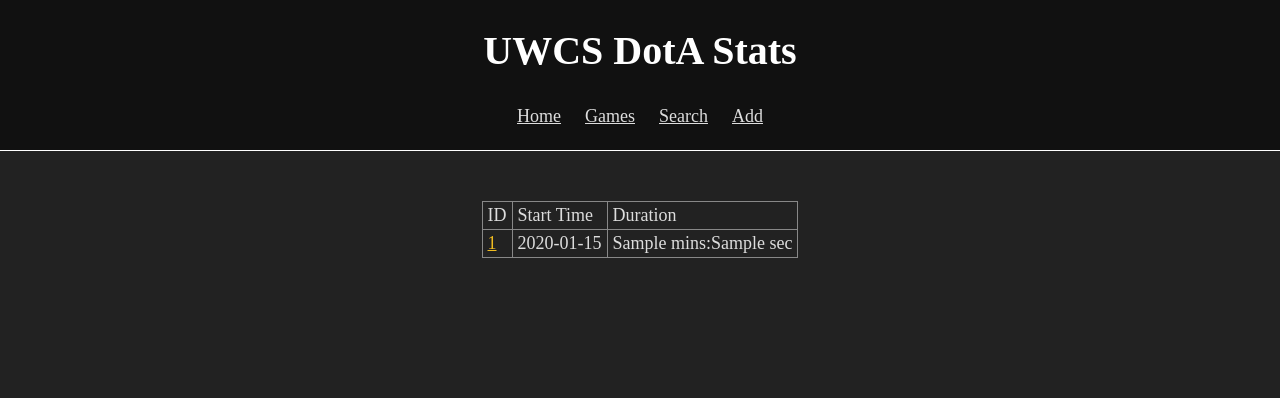
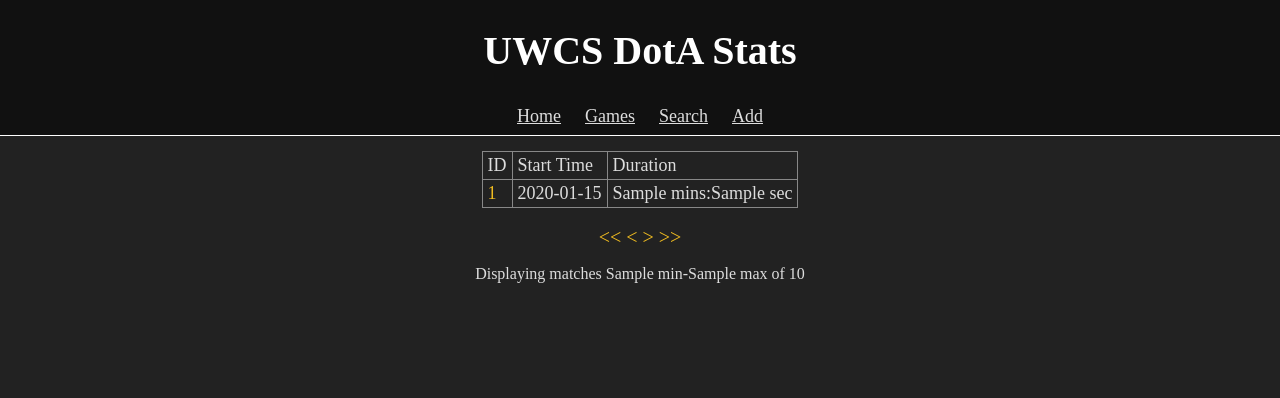
Before and after one commit to Moltenfire/dota2stats, a Python web app: template site/templates/mainstats/games.html in a window 1280 px wide. Shown: the top 398 px of the page. Run offline with Jinja, Linux system fonts and the light colour scheme; the template is opened without the code that fills it: most values are stand-ins (such as "Sample title", 1, 10 or a date in 2020).

Commit message:
Done more stuff

```diff
--- a/site/dotastats/mainstats/static/base.css
+++ b/site/dotastats/mainstats/static/base.css
@@ -21,11 +21,11 @@
 }
 
 #header {
-    position: fixed;
+    position: absolute;
     top: 0;
     left: 0;
     width: 100%;
-    height: 150px;
+    height: 135px;
     background:#111;
     border-bottom: 1px solid #FFF
 }
@@ -51,15 +51,21 @@
     color: #DDD;
     padding-left: 10px;
     padding-right: 10px;
+    text-decoration:underline
+}
+
+#menu  a:hover{
+    text-decoration:none
 }
 
 a {
 	color: #F0BC20;
+    text-decoration:none
 }
 
 a:hover {
-	text-decoration: none;
 	color: #46D;
+    text-decoration:none
 }
 
 #content {
@@ -67,11 +73,20 @@
     padding-top: 1px;
     padding-bottom: 100px;
     margin: 50px;
-    margin-top: 200px;
+    margin-top: 150px;
     margin-left: 100px;
     margin-right: 100px;
+}
+
+#matches {
+    text-align: center;
 }
 
 .duration {
     text-align: right;
 }
+
+#nextlinks {
+    font-size: 20px;
+    text-align: center;
+}
--- a/site/templates/mainstats/games.html
+++ b/site/templates/mainstats/games.html
@@ -17,4 +17,19 @@
         </tr>
     {% endfor %}
 </table>
+</br>
+<div id="nextlinks">
+    <a href="/games/0/"><<</a>
+
+    <a href="/games/{{ prev }}/"><</a>
+
+    <a href="/games/{{ next }}/">></a>
+
+    <a href="/games/{{ last }}/">>></a>
+</div>
+<p id='matches'>
+    Displaying matches {{ min }}-{{ max }} of {{ total }}
+</p>
+
+
 {% endblock %}
```
Also changed, not shown: site/dotastats/mainstats/views.py (+24 -4 lines).
